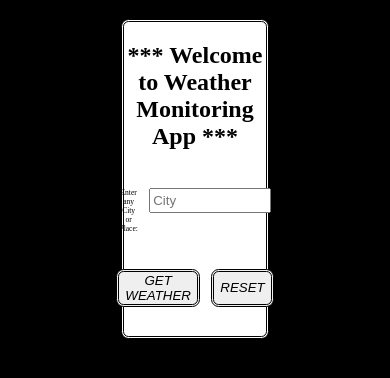
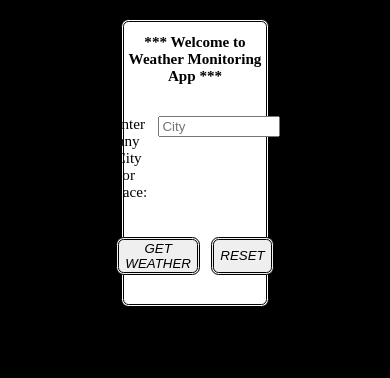
Before and after one commit to Ayyappa-915/weather-API-application, a plain HTML site: page index.html in a window 390 px wide. Drawn offline with Linux system fonts and the light colour scheme.

Commit message:
Update mobile.css

```diff
--- a/mobile.css
+++ b/mobile.css
@@ -33,7 +33,7 @@ button:hover {
 }
 input {
     width: 3cm;
-    height:0.5cm;
+    height:0.4cm;
 }
 #for {
     display: flex;
@@ -41,7 +41,7 @@ input {
     justify-content: center;
 }
 label {
-    font-size: 0.2cm;
+    font-size: 0.4cm;
 }
 #result {
     color: red;
@@ -69,3 +69,7 @@ label {
     color:white;
     font-weight: bolder;
 }
+h2
+{
+    font-size: 0.4cm;
+}
```
